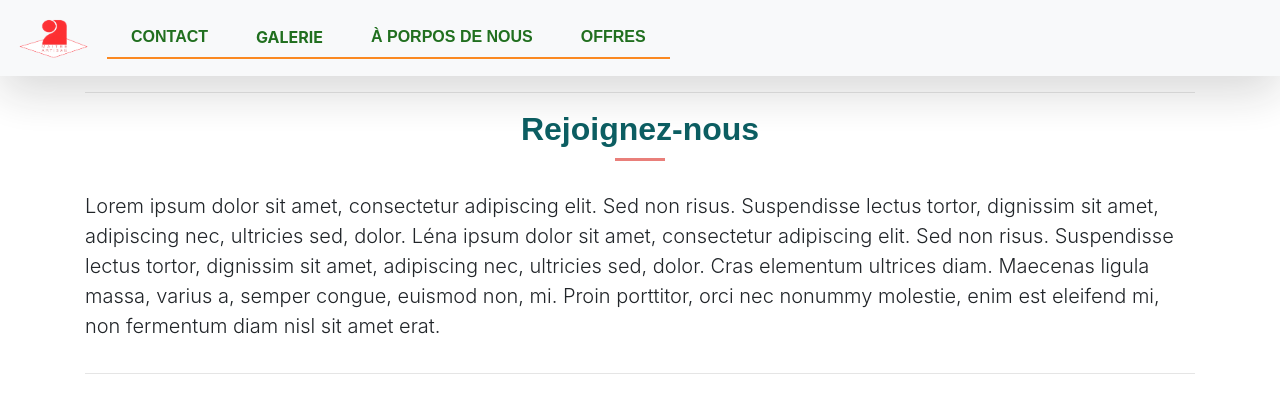
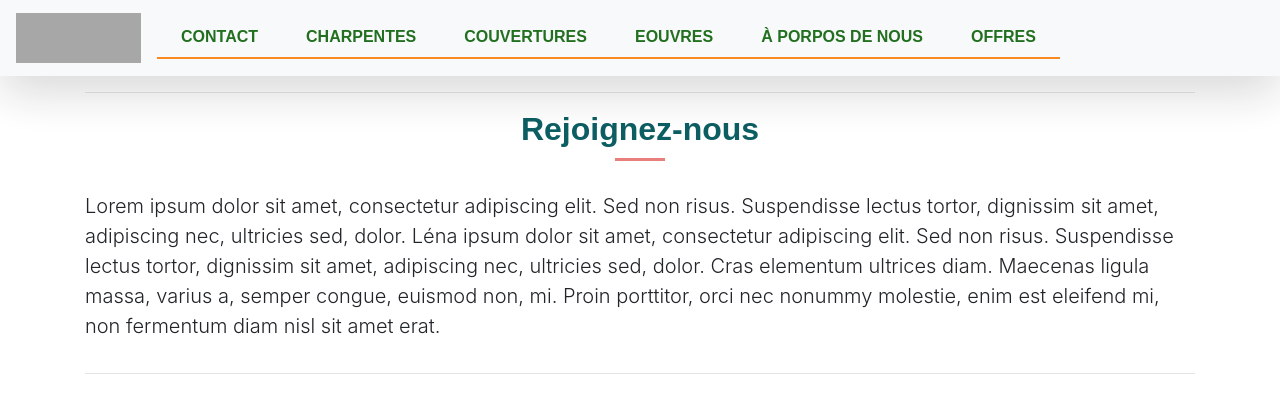
Before and after one commit to alexis-boyer/blog, a Symfony app: template templates/offre.html.twig in a window 1280 px wide. Shown: the top 418 px of the page. Run offline with Twig, Linux system fonts and the light colour scheme; the template is opened without the code that fills it, so the values that code supplies are empty; some libraries are stand-ins or nearby versions; grey boxes are pictures that could not be loaded.

Commit message:
ajustement graphique base

```diff
--- a/templates/base.html.twig
+++ b/templates/base.html.twig
@@ -44,7 +44,7 @@
 <!-- BLOCK : navbar -->
 <nav class="navbar navbar-expand-md navbar-light fixed-top bg-light shadow-lg" style="opacity: 0.9;">
   <a class="navbar-brand" href="{{path("index")}}">
-    <img src="{{asset('img/logo-maitreartisan.png')}}" width="75" height="50" alt="">
+    <img src="{{asset('img/logo (1).png')}}" width="125" height="50" alt="">
   </a>
   <ul class="navbar-nav mr-auto">
     <li class="nav-item ">
@@ -53,23 +53,20 @@
       font-family:Montserrat,Arial,Helvetica,sans-serif;
       {% if currentPath == path('contact') %}color: #096007;{% endif %}" href="{{path("contact")}}">Contact </a>
     </li>
-    <li class="nav-item dropdown">
+    <li class="nav-item">
       <a class="nav-link font-weight-bold text-uppercase navbar-text px-4
-      {% if currentPath == path('galerieCharpente') %}active-link{% endif %}
-      {% if currentPath == path('galerieCouverture') %}active-link{% endif %}
-      {% if currentPath == path('galerieEouvre') %}active-link{% endif %}
-      " id="navbarDropdown" role="button" data-toggle="dropdown" aria-haspopup="true" aria-expanded="false"
-      style="
-      {% if currentPath == path('galerieCharpente') %}color: #096007;{% endif %}
-      {% if currentPath == path('galerieCouverture') %}color: #096007;{% endif %}
-      {% if currentPath == path('galerieEouvre') %}color: #096007;{% endif %}">
-          Galerie
-      </a>
-      <div class="dropdown-menu" aria-labelledby="navbarDropdown">
-          <a class="dropdown-item font-weight-bold navbar-text px-4" href="{{path("galerieCharpente")}}">Charpente</a>
-          <a class="dropdown-item font-weight-bold navbar-text px-4" href="{{path("galerieCouverture")}}">Couverture</a>
-          <a class="dropdown-item font-weight-bold navbar-text px-4" href="{{path("galerieEouvre")}}">Eouvre</a>
-      </div>
+      {% if currentPath == path('galerieCharpente') %}active-link{% endif %}" style="font-family:Montserrat,Arial,Helvetica,sans-serif;
+      {% if currentPath == path('galerieCharpente') %}color: #096007;{% endif %}" href="{{path("galerieCharpente")}}">Charpentes </a>
+    </li>
+    <li class="nav-item">
+      <a class="nav-link font-weight-bold text-uppercase navbar-text px-4
+      {% if currentPath == path('galerieCouverture') %}active-link{% endif %}" style="font-family:Montserrat,Arial,Helvetica,sans-serif;
+      {% if currentPath == path('galerieCouverture') %}color: #096007;{% endif %}" href="{{path("galerieCouverture")}}">Couvertures </a>
+    </li>
+    <li class="nav-item">
+      <a class="nav-link font-weight-bold text-uppercase navbar-text px-4
+      {% if currentPath == path('galerieEouvre') %}active-link{% endif %}" style="font-family:Montserrat,Arial,Helvetica,sans-serif;
+      {% if currentPath == path('galerieEouvre') %}color: #096007;{% endif %}" href="{{path("galerieEouvre")}}">Eouvres </a>
     </li>
     <li class="nav-item">
       <a class="nav-link font-weight-bold text-uppercase navbar-text px-4
@@ -86,7 +83,7 @@
 
 <nav class="navbar navbar-expand-md navbar-light bg-light shadow-lg" style="opacity:0;">
   <a class="navbar-brand" href="{{path("index")}}">
-    <img src="{{asset('img/logo-maitreartisan.png')}}" width="75" height="50" alt="">
+    <img src="{{asset('img/logo (1).png')}}" width="125" height="50" alt="">
   </a>
 </nav>
 
```
